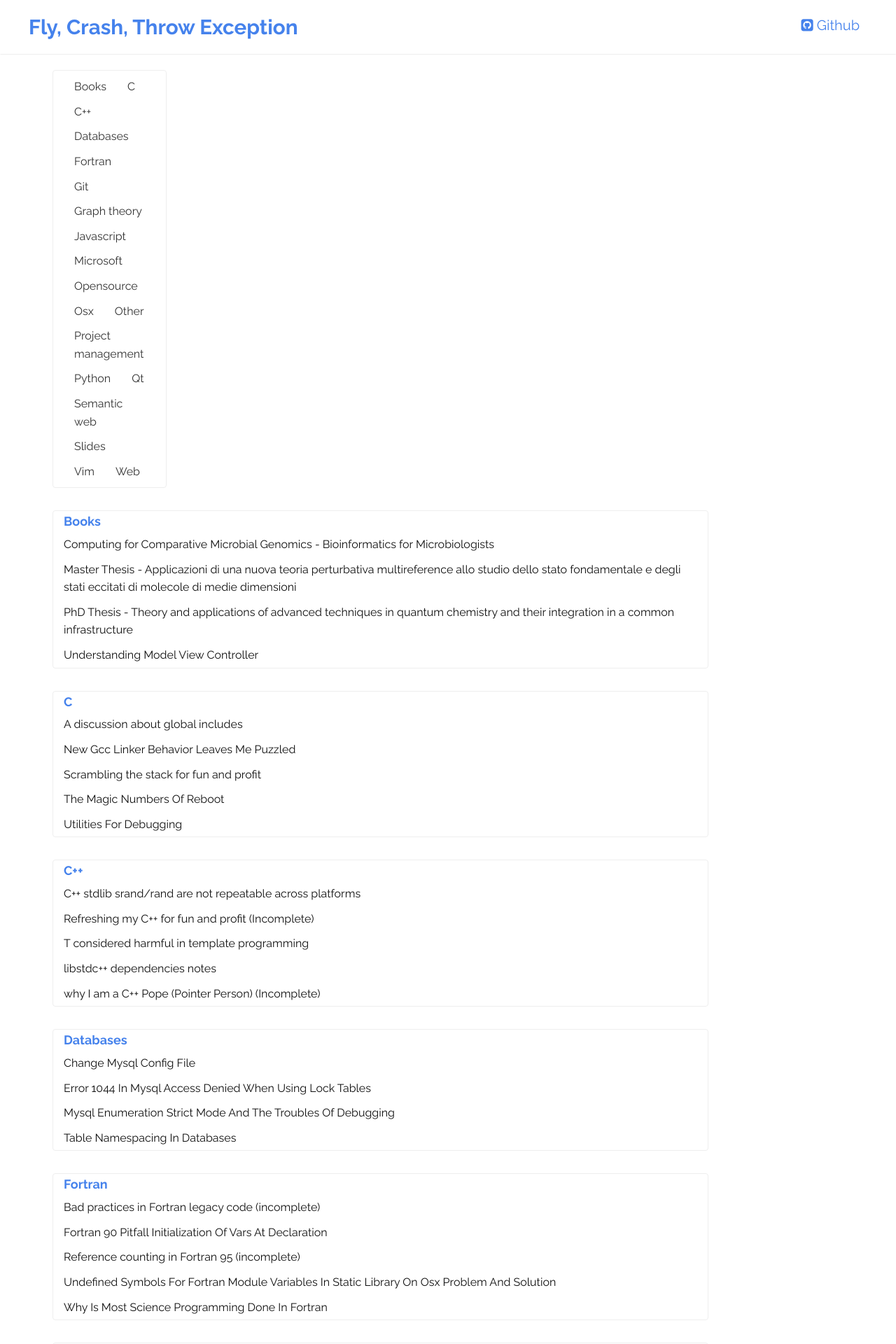
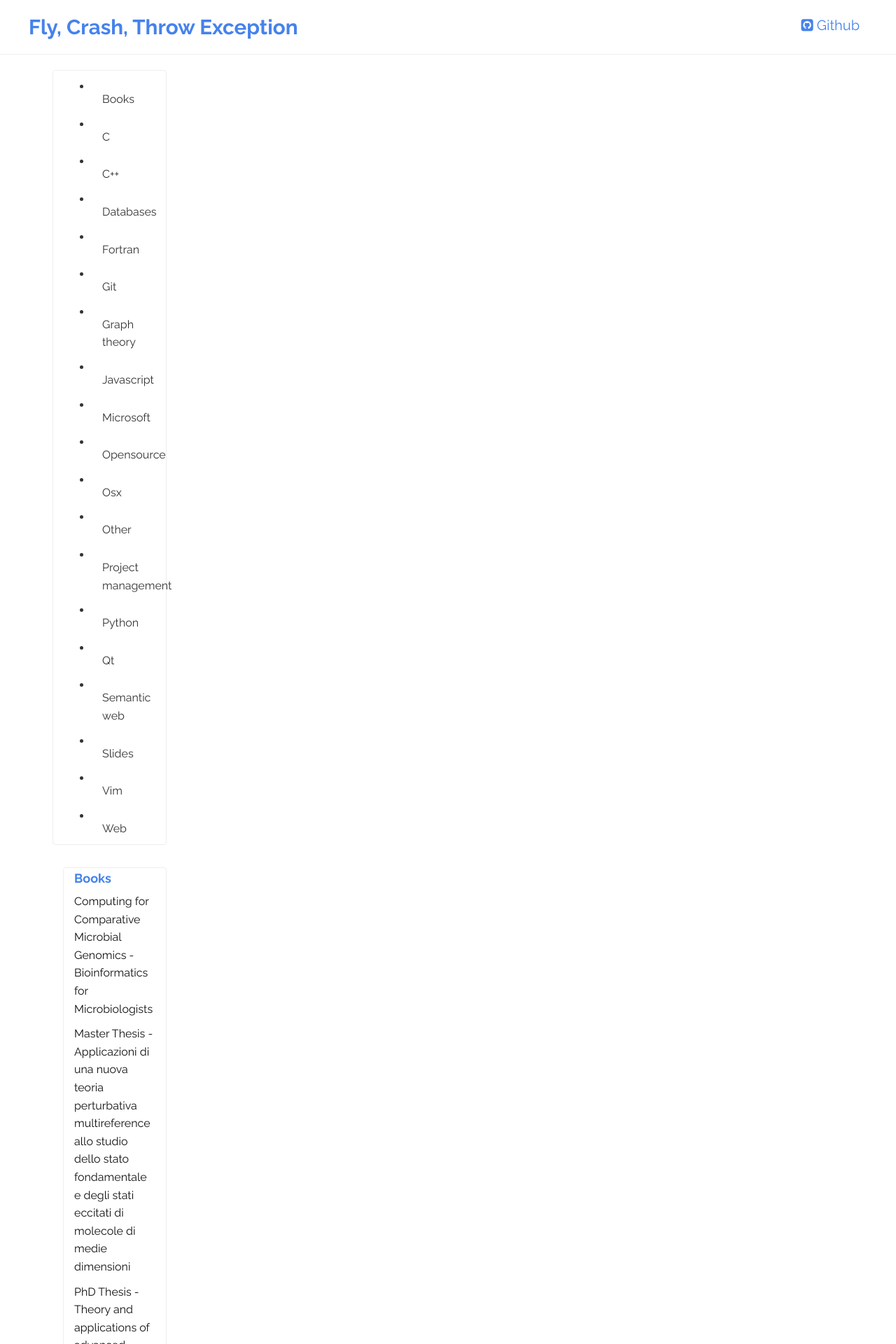
Before and after one commit to stefanoborini/stefanoborini.github.io, a Jekyll site: the page built from index.html, in a window 1280 px wide. Shown: the top 1920 px of the page at 70% size. Built offline with Jekyll 4.4.1, drawn with Linux system fonts in a browser that asks for light colours; the list of posts is cut into pages by our own code.

Commit message:
Fixed layout

```diff
--- a/index.html
+++ b/index.html
@@ -3,16 +3,17 @@ layout: default
 ---
 
 <div class="home">
-    <div class="row">
-        <div class="col-md-2 col-sm-2 card">
+    <div class="row pack">
+        <div class="col-md-2 col-sm-2 card" >
             <div class="panel panel-default">
               <div class="panel-body">
+                <ul>
                 {% assign sorted_cats = site.categories | sort %}
                 {% for category in sorted_cats %}
                     {% capture category_name %}{{ category | first }}{% endcapture %}
-                    <div class="panel-body pull-left">{{ category_name | capitalize }}</div>
+                    <li class="panel-body pull-left">{{ category_name | capitalize }}</li>
                 {% endfor %}
-              </div>
+              </ul>
             </div>
         </div>
         <div class="col-md-10 col-sm-10">
```
